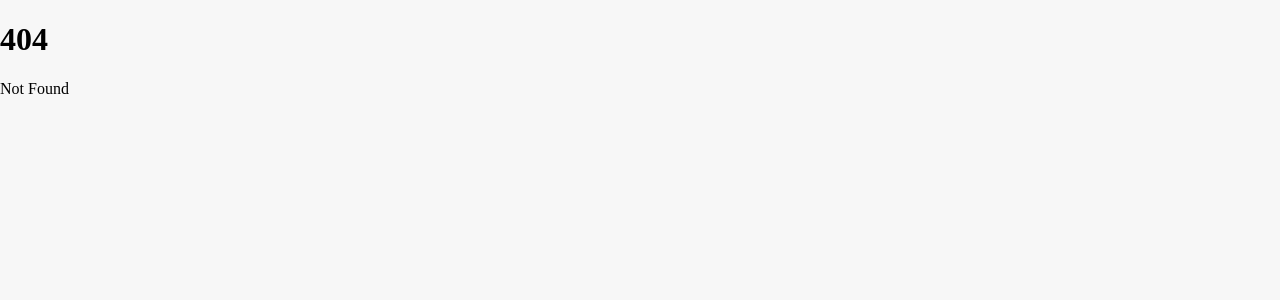
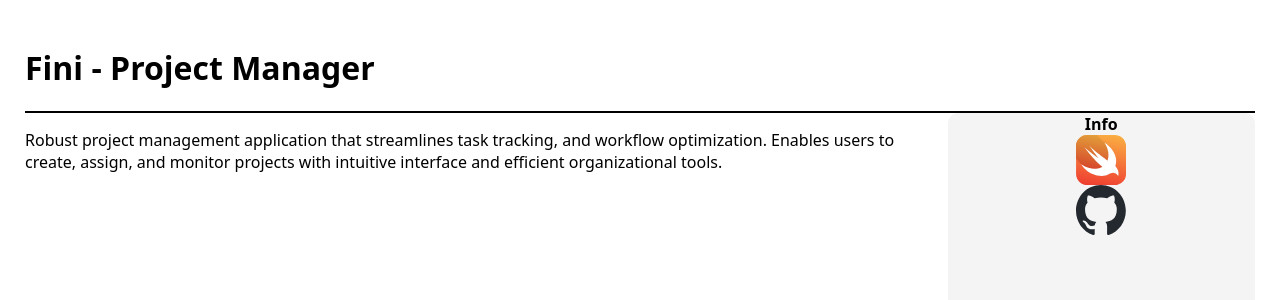
Before and after one commit to Workfish2475/workfish2475.github.io, a SvelteKit app: page /AppPage/1 in a window 1280 px wide. Before the commit this address had no page. Shown: the top 300 px of the page. Built offline with nearby package versions, Linux system fonts and the light colour scheme.

Commit message:
implementing project pages

```diff
--- a/src/routes/+layout.svelte
+++ b/src/routes/+layout.svelte
@@ -14,7 +14,8 @@
   :global(body) {
     margin: 0;
     padding: 0;
-    background-color: #f7f7f7;
+    /*background-color: #f7f7f7;*/
+    background-color: white;
     transition:
       background-color 0.3s,
       color 0.3s;
--- /dev/null
+++ b/src/routes/AppPage/[projectInfo]/+error.svelte
@@ -0,0 +1,49 @@
+<script lang="ts">
+    import { page } from "$app/state";
+    import blockIcon from "../../../../static/block.svg";
+</script>
+
+<div>
+    <img src={blockIcon} alt="Block icon" />
+    <h1>{page.status}</h1>
+    <strong>{page.error?.message}</strong>
+</div>
+
+<style>
+    div {
+        display: flex;
+        flex-direction: column;
+        height: 100vh;
+        align-items: center;
+        justify-content: center;
+
+        font-family:
+            system-ui,
+            -apple-system,
+            BlinkMacSystemFont,
+            "Segoe UI",
+            Roboto,
+            Oxygen,
+            Ubuntu,
+            Cantarell,
+            "Open Sans",
+            "Helvetica Neue",
+            sans-serif;
+    }
+
+    img {
+        filter: brightness(0) saturate(100%) invert(13%) sepia(100%)
+            saturate(6763%) hue-rotate(5deg) brightness(104%) contrast(116%);
+
+        height: 75%;
+        width: 75%;
+    }
+
+    h1 {
+        margin: 0;
+    }
+
+    strong {
+        color: gray;
+    }
+</style>
--- /dev/null
+++ b/src/routes/AppPage/[projectInfo]/+page.svelte
@@ -0,0 +1,104 @@
+<script lang="ts">
+    import type { PageData } from "./$types.js";
+    import gitIcon from "../../../../static/github-mark.svg";
+
+    export let data: PageData;
+</script>
+
+<div class="main-container">
+    <div class="title">
+        <h1>
+            {data.name}
+        </h1>
+    </div>
+
+    <div class="content">
+        <div class="desc">
+            <p>
+                {@html data.desc}
+            </p>
+        </div>
+        <div class="stats">
+            <strong>Info</strong>
+            {#each data.languages as langauge}
+                <img src={langauge} alt="project language">
+            {/each}
+
+            <a href="{data.gitUrl}">
+                <img src={gitIcon} alt="github icon">
+            </a>
+        </div>
+    </div>
+</div>
+
+<style>
+    .main-container {
+        display: flex;
+        flex-direction: column;
+        height: 100vh;
+        padding: 25px;
+
+        font-family:
+            system-ui,
+            -apple-system,
+            BlinkMacSystemFont,
+            "Segoe UI",
+            Roboto,
+            Oxygen,
+            Ubuntu,
+            Cantarell,
+            "Open Sans",
+            "Helvetica Neue",
+            sans-serif;
+    }
+
+    .title {
+        display: flex;
+        flex-direction: column;
+        border-bottom: 2px solid black;
+    }
+
+    .content {
+        display: flex;
+        flex-direction: row;
+        height: 100%;
+    }
+
+    .desc{
+        width: 75%;
+    }
+
+    .stats {
+        display: flex;
+        flex-direction: column;
+        align-items: center;
+        border-radius: 10px;
+        width: 25%;
+
+        background-color: #f4f4f4;
+    }
+
+    img {
+        height: 50px;
+        width: 50px;
+    }
+
+    @media screen and (max-width: 750px) {
+        .stats {
+            gap: 10px;
+            width: 90%;
+        }
+
+        .content {
+            width: 100%;
+            align-items: center;
+            flex-direction: column-reverse;
+            height: auto;
+        }
+
+        img {
+            height: 25px;
+            width: 25px;
+        }
+    }
+</style>
--- /dev/null
+++ b/src/routes/AppPage/[projectInfo]/+page.ts
@@ -0,0 +1,11 @@
+import { error } from '@sveltejs/kit';
+import type { PageLoad } from './$types.js';
+import { projects } from "../../projectItem.js";
+
+export const load: PageLoad = ({ params }) => {
+    const projectToReturn = projects.find(project => project.id === Number(params.projectInfo));
+    if (projectToReturn) {
+        return projectToReturn;
+    }
+    throw error(404, 'Not found');
+};
--- a/src/routes/projectItem.ts
+++ b/src/routes/projectItem.ts
@@ -4,6 +4,7 @@ import pythonIcon from "../../static/python.svg";
 
 export const projects = [
   {
+    id: 1,
     name: "Fini - Project Manager",
     desc: "Robust project management application that streamlines task tracking, and workflow optimization. Enables users to create, assign, and monitor projects with intuitive interface and efficient organizational tools.",
     img: "imgPath",
@@ -11,6 +12,7 @@ export const projects = [
     languages: [swiftIcon],
   },
   {
+    id: 2,
     name: "C-Minus Compiler",
     desc: "Custom compiler project demonstrating advanced parsing and code translation techniques. Implements lexical analysis, syntax parsing, and code generation using modern compiler design principles.",
     img: "imgPath",
@@ -18,6 +20,7 @@ export const projects = [
     languages: [cIcon],
   },
   {
+    id: 3,
     name: "Selenium Scraper",
     desc: "Web scraping tool built with <strong> Selenium </strong> and <strong> Python</strong>, enabling automated data extraction from websites. Designed to efficiently gather and process online information through programmatic browsing and element selection techniques.",
     img: "imgPath",
```
Also changed, not shown: src/routes/ProjectItem.svelte (+9 -14 lines), static/block.svg (added), static/link.svg (added).
